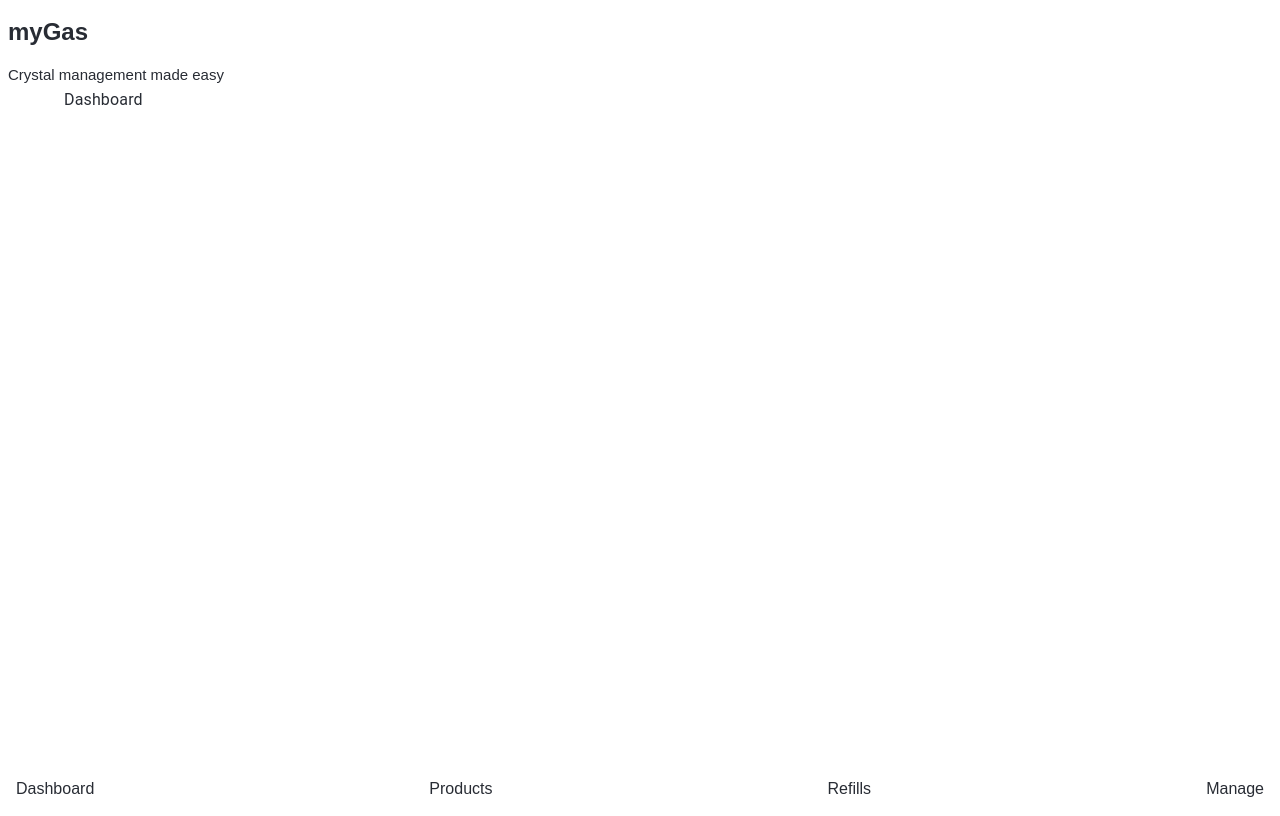
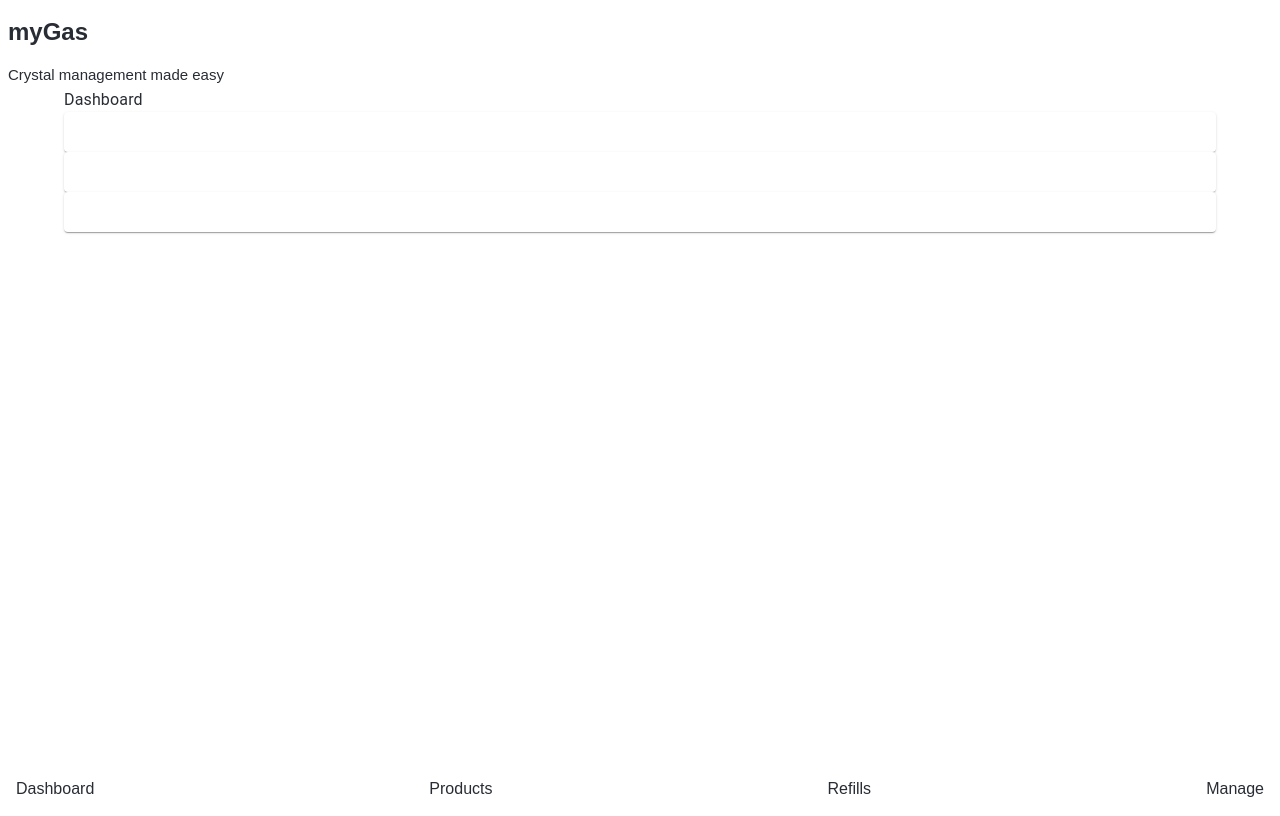
Before and after one commit to iantanui/mygas, a React (Create React App) app: page / in a window 1280 px wide. Built offline with nearby package versions, Linux system fonts and the light colour scheme.

Commit message:
dashboard screen

```diff
--- a/src/pages/DashboardScreen.js
+++ b/src/pages/DashboardScreen.js
@@ -1,5 +1,6 @@
 import { Container, Grid, Typography } from "@mui/material";
 import React from "react";
+import DashboardCard from "../components/dashboard/DashboardCard";
 
 const Dashboard = () => {
   return (
@@ -8,7 +9,13 @@ const Dashboard = () => {
 
       <Grid>
         <Grid>
-
+          <DashboardCard />
+        </Grid>
+        <Grid>
+          <DashboardCard />
+        </Grid>
+        <Grid>
+          <DashboardCard />
         </Grid>
       </Grid>
     </Container>
```
